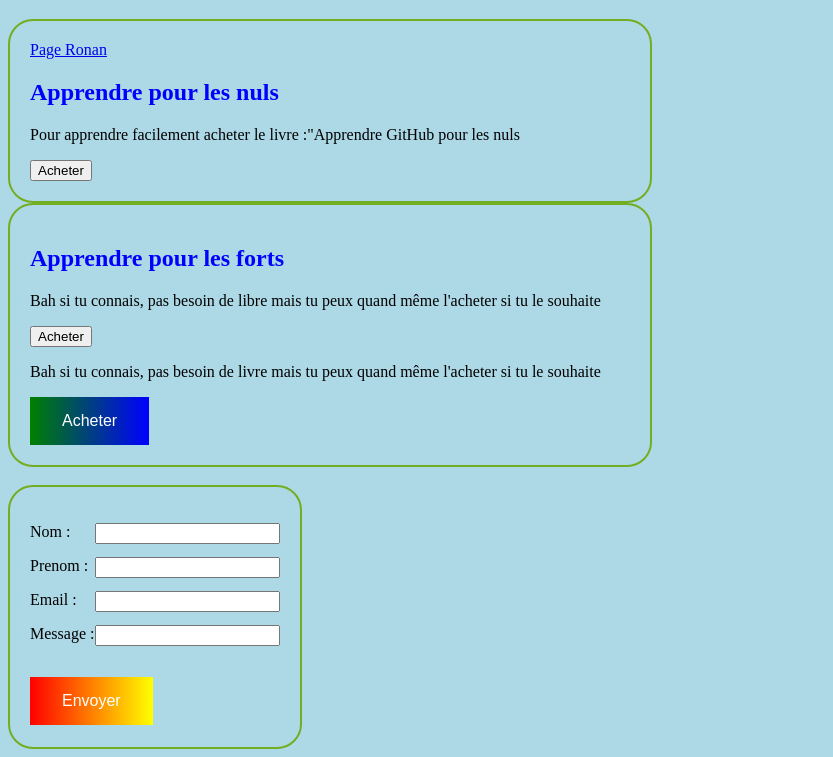
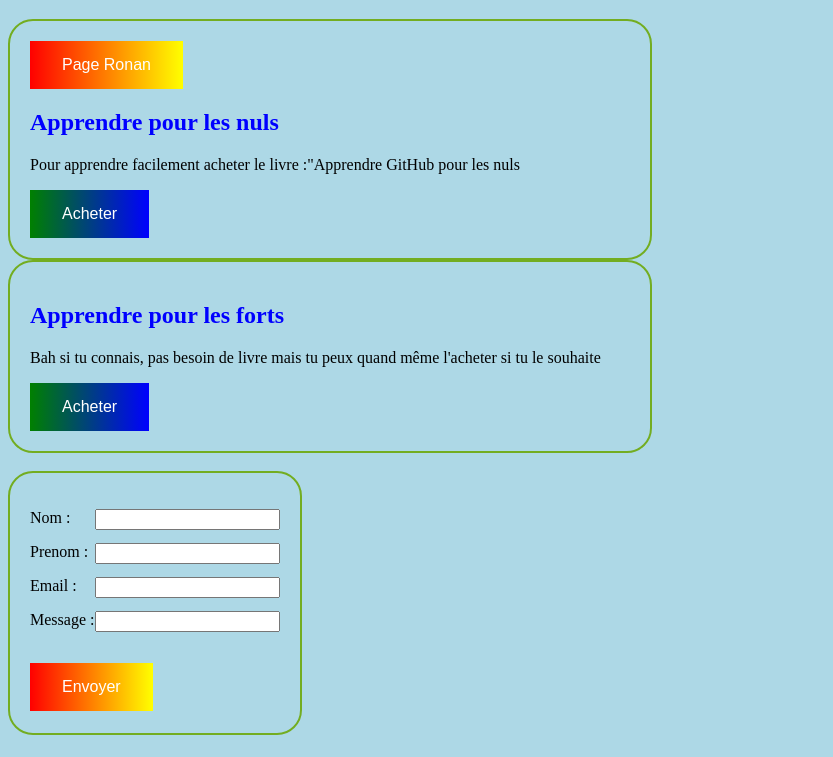
Before and after one commit to ronanmerien/formationronantpg, a plain HTML site: page pageR.html in a window 1280 px wide. Shown: the part 61-818 px from the top of the page, without its empty margins (0-833 px from the left). Drawn offline with Linux system fonts and the light colour scheme.

Commit message:
modif bouton retour

```diff
--- a/pageR.html
+++ b/pageR.html
@@ -8,16 +8,14 @@
 	<body>
 		<h1>Apprendre GitHub !</h1>
 		<div class="div">
-			<a href="index.html">Page Ronan</a>
+			<a href="index.html"><button class="button">Page Ronan</button></a>
 			<h2>Apprendre pour les nuls</h2>
 			<p> Pour apprendre facilement acheter le livre :"Apprendre GitHub pour les nuls</p>
-			<button> Acheter </button>
+			<button class="butBuy"> Acheter </button>
 		</div>
 
 		<div class="div">
 			<h2>Apprendre pour les forts</h2>
-			<p> Bah si tu connais, pas besoin de libre mais tu peux quand même l'acheter si tu le souhaite</p>
-			<button> Acheter </button>
 			<p> Bah si tu connais, pas besoin de livre mais tu peux quand même l'acheter si tu le souhaite</p>
 			<button class="butBuy"> Acheter </button>
 		</div>
```
